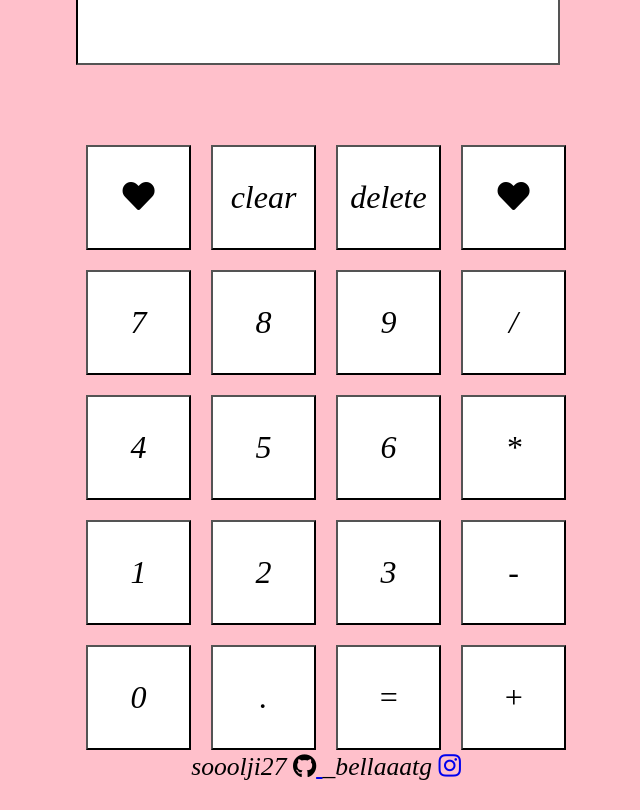
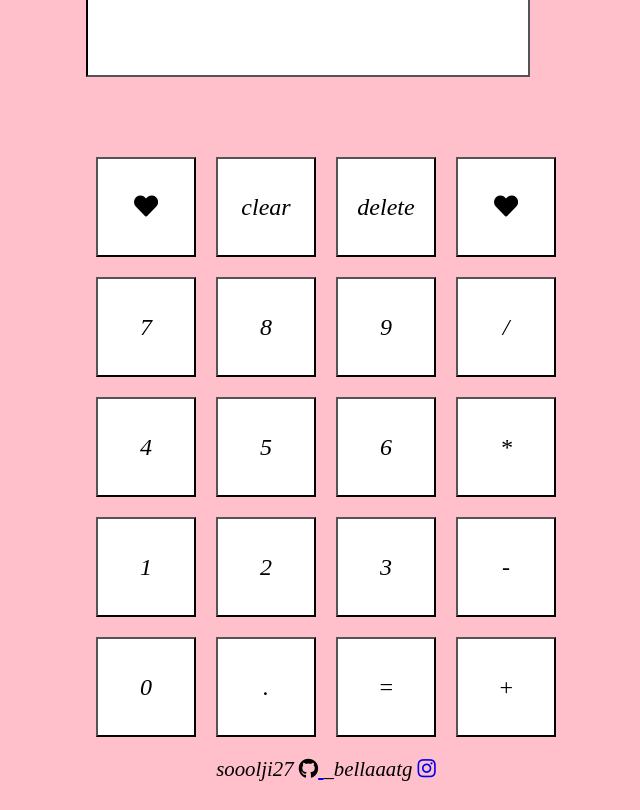
Before and after one commit to sooolji27/calculator-project, a plain HTML site: page index.html in a window 1280 px wide. Shown: the whole page, without its empty margins (314-954 px from the left). Drawn offline with Linux system fonts and the light colour scheme; a web font is replaced by a local one.

Commit message:
Update style.css

```diff
--- a/style.css
+++ b/style.css
@@ -20,10 +20,10 @@ body{
   bottom: 20px;
   left: 50px;
   right: 50px;
-  width: 440px;
+  width: 400px;
   height: 50px;
   padding: 20px;
-  font-size: 1.8rem;
+  font-size: 1.5rem;
   text-align: left;
   background-color: white;
   color: black;
@@ -35,17 +35,17 @@ body{
   grid-template-columns: repeat(4, 1fr);
   gap: 20px;
   padding: 60px;
-  bottom: 30px;
+  bottom: 25px;
   border-color: black;
 }
 
 
 .heart{
-    width: 105px;
-    height: 105px;
+    width: 100px;
+    height: 100px;
     background-color:  white;
     color: black;
-    font-size: 2rem;
+    font-size: 1.5rem;
     cursor: pointer;
 }
 .heart:hover{
@@ -63,18 +63,18 @@ body{
   align-items: center;
   justify-content: center;
   gap: 10px;
-  width: 90%;
+  width: 85%;
   padding: 20px;
-  font-size: clamp(1.3rem, 2vw, 2rem);
-  margin-left: 50px;
-  margin-right: 50px;
+  font-size: clamp(1.3rem, 1.5vw, 1.5rem);
+  margin-left: 45px;
+  margin-right: 45px;
   font-family: 'Playfair Display', serif;
   font-style: italic;
  }
 
  .fa-github {
   color: black;
-  font-size: 24px;
+  font-size: 20px;
   transition: transform 0.3s ease-in-out;
  }
 
```
